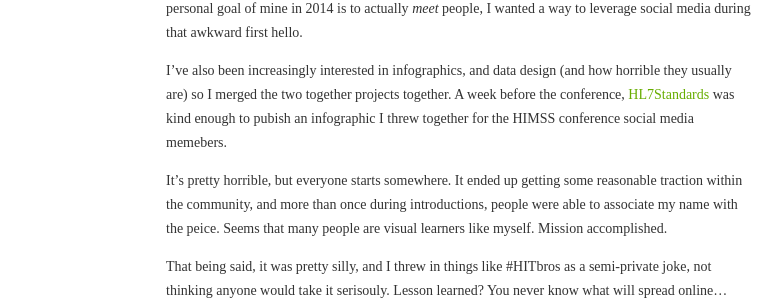
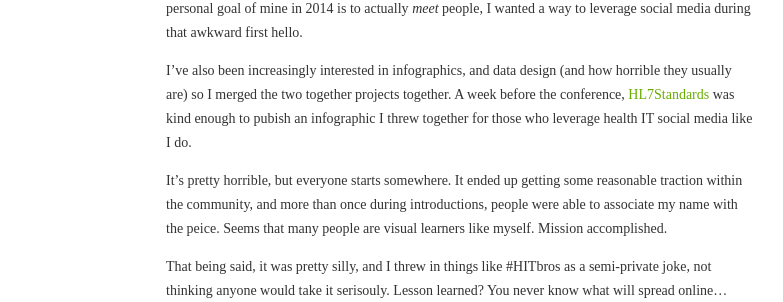
Before and after one commit to laurenstill/laurenstill.github.io, a Jekyll site: the page built from _posts/2014-02-28-himss14.markdown, in a window 1280 px wide. Shown: the part 359-661 px from the top of the page, without its empty margins (279-1062 px from the left). Built offline with Jekyll 4.4.1, drawn with Linux system fonts in a browser that asks for light colours; nearby versions of some CDN libraries.

Commit message:
Update 2014-02-28-himss14.markdown

```diff
--- a/_posts/2014-02-28-himss14.markdown
+++ b/_posts/2014-02-28-himss14.markdown
@@ -10,7 +10,7 @@
 
 My yearly nerdprom in healthcare IT is a little 40k attendee shindig each spring put on by [HIMSS][1], the Health Information and Management Systems Society's annual conference. This wasn't my first year attending, but in previous years I mostly kept to myself, did some edu sessions and then bunkered down in my hotel at night.  It's a somewhat intimidating event for me.  Read:  very intimdating. Since a major personal goal of mine in 2014 is to actually _meet_ people, I wanted a way to leverage social media during that awkward first hello.
 
-I've also been increasingly interested in infographics, and data design (and how horrible they usually are) so I merged the two together projects together.  A week before the conference, [HL7Standards][2] was kind enough to pubish an infographic I threw together for the HIMSS conference social media memebers.
+I've also been increasingly interested in infographics, and data design (and how horrible they usually are) so I merged the two together projects together.  A week before the conference, [HL7Standards][2] was kind enough to pubish an infographic I threw together for those who leverage health IT social media like I do.
 
 It's pretty horrible, but everyone starts somewhere.  It ended up getting some reasonable traction within the community, and more than once during introductions, people were able to associate my name with the peice.  Seems that many people are visual learners like myself. Mission accomplished.
 
@@ -19,6 +19,5 @@
 I'm looking forward to building a few more, and exploring more graphical representations of health information data in a serious light.  It's a nice creative break from dry health IT policy and regulations.
 
 
-
 [1]: http://www.himssconference.org/
 [2]: http://www.hl7standards.com/blog/2014/02/19/infographic-social-media-in-health-technology/
```
